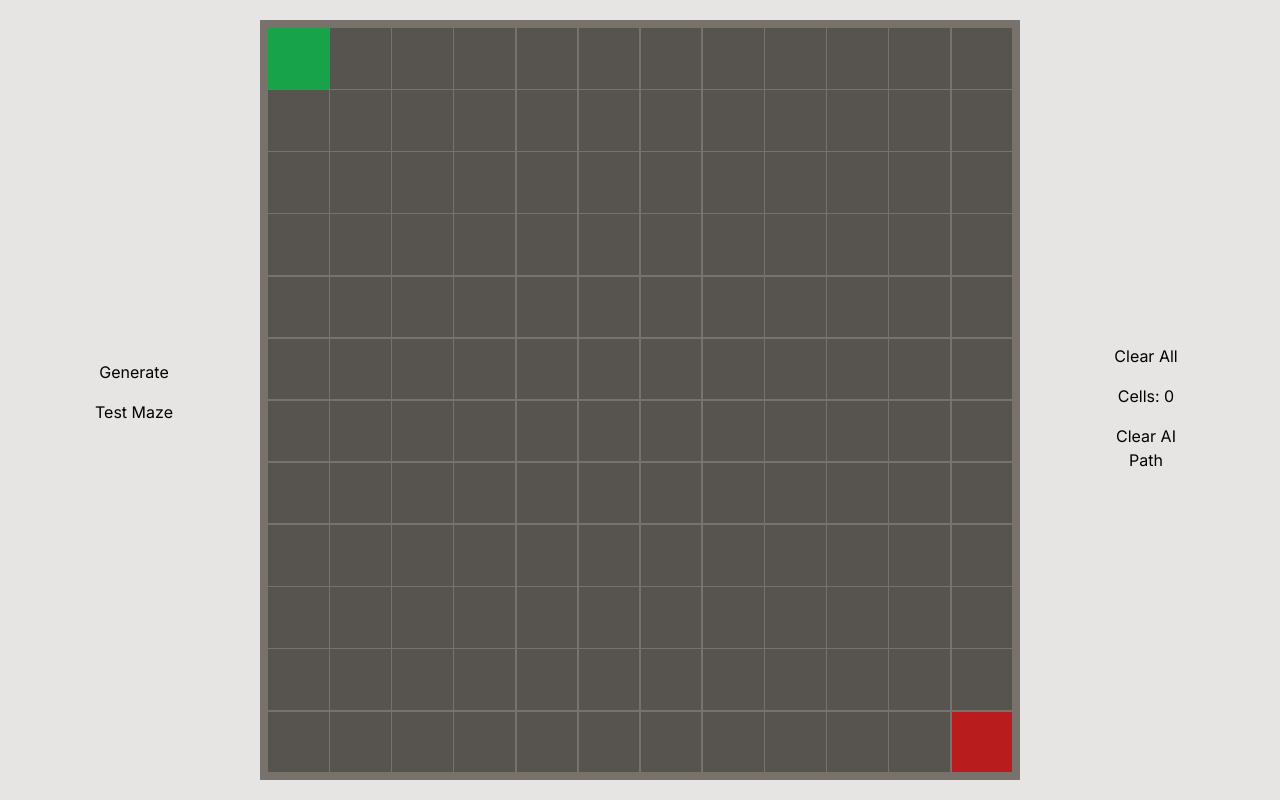
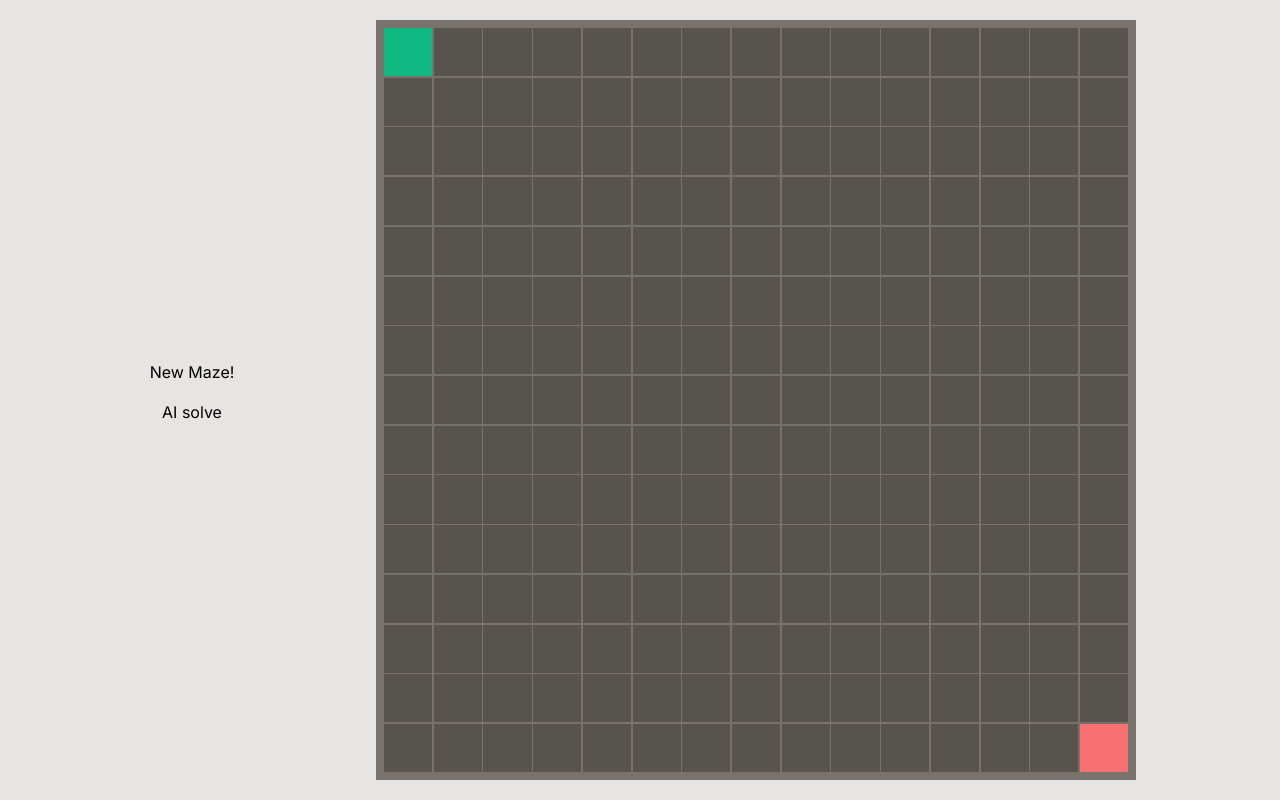
Before and after one commit to joliveto64/the-grid, a Next.js app: page / in a window 1280 px wide. Built offline with nearby package versions, Linux system fonts and the light colour scheme.

Commit message:
works, but performance is slow

```diff
--- a/app/components/Cell.tsx
+++ b/app/components/Cell.tsx
@@ -11,17 +11,17 @@ export default function Cell(props: {
 }) {
   function chooseColor() {
     if (props.isStart) {
-      return "bg-green-600";
+      return "bg-emerald-500";
     } else if (props.isEnd) {
-      return "bg-red-700";
+      return "bg-red-400";
     } else if (props.isDark) {
       return "bg-stone-600 active:bg-stone-400";
     } else if (props.isUser && props.isAi) {
-      return "bg-gradient-to-b from-blue-400 to-pink-400";
+      return "bg-gradient-to-b from-blue-400 to-yellow-300";
     } else if (props.isUser) {
       return "bg-blue-400";
     } else if (props.isAi) {
-      return "bg-pink-400";
+      return "bg-yellow-300";
     } else {
       return "bg-stone-200";
     }
--- a/app/components/useSharedState.tsx
+++ b/app/components/useSharedState.tsx
@@ -2,7 +2,7 @@ import { useState, useRef } from "react";
 import { createGrid } from "../createMaze";
 
 export default function useSharedState() {
-  const [gridSize, setGridSize] = useState(12);
+  const [gridSize, setGridSize] = useState(15);
   const [gridData, setGridData] = useState(createGrid(gridSize, gridSize));
   const [aiMoving, setAiMoving] = useState(false);
   const [isDragging, setIsDragging] = useState(false);
--- a/app/page.tsx
+++ b/app/page.tsx
@@ -5,8 +5,7 @@ import { PreventOpenSpace, countCells } from "./utils";
 import { exploreMaze } from "./pathfinding";
 import { createMaze } from "./createMaze";
 
-// TODO: allow user to trace path && determine winner
-// TODO: css for landscape / larger screens
+// TODO: make user solve then AI solve after. Doesn't work well on top of each other
 
 export default function Home() {
   const {
@@ -72,37 +71,37 @@ export default function Home() {
       let CurrRow = array[i][0];
       let CurrCol = array[i][1];
 
-      await delay(200);
+      await delay(75);
 
       setGridData((prevGrid: Grid) => {
-        return prevGrid.map((row, rIndex) => {
-          if (rIndex === CurrRow) {
-            return row.map((col, cIndex) => {
-              if (cIndex === CurrCol) {
-                return { ...col, isAi: true };
-              }
-              return col;
-            });
-          }
-          return row;
-        });
+        const newGrid = [...prevGrid];
+
+        if (newGrid[CurrRow] && newGrid[CurrRow][CurrCol]) {
+          newGrid[CurrRow] = [...newGrid[CurrRow]];
+          newGrid[CurrRow][CurrCol] = {
+            ...newGrid[CurrRow][CurrCol],
+            isAi: true,
+          };
+        }
+
+        return newGrid;
       });
     }
   }
 
   function userColorChange(inputRow: number, inputCol: number): void {
     setGridData((prevGrid: Grid) => {
-      return prevGrid.map((row, rIndex) => {
-        if (rIndex === inputRow) {
-          return row.map((cell, cIndex) => {
-            if (cIndex === inputCol) {
-              return { ...cell, isUser: true };
-            }
-            return cell;
-          });
-        }
-        return row;
-      });
+      const newGrid = [...prevGrid];
+
+      if (newGrid[inputRow] && newGrid[inputRow][inputCol]) {
+        newGrid[inputRow] = [...newGrid[inputRow]];
+        newGrid[inputRow][inputCol] = {
+          ...newGrid[inputRow][inputCol],
+          isUser: true,
+        };
+      }
+
+      return newGrid;
     });
   }
 
@@ -192,10 +191,11 @@ export default function Home() {
             <button
               className="landscape:mb-4"
               onClick={() => {
+                touchedCells.current.clear();
                 setGridData(createMaze(gridSize, gridSize));
               }}
             >
-              Generate
+              New Maze!
             </button>
             <button
               onClick={() => {
@@ -203,7 +203,7 @@ export default function Home() {
                 handleTestMaze(gridData);
               }}
             >
-              Test Maze
+              AI solve
             </button>
           </>
         </div>
@@ -242,7 +242,7 @@ export default function Home() {
             ))
           )}
         </div>
-        <div className="w-full flex justify-evenly landscape:flex-col landscape:items-center landscape:w-24 landscape:text-center mt-4">
+        {/* <div className="w-full flex justify-evenly landscape:flex-col landscape:items-center landscape:w-24 landscape:text-center mt-4">
           <button
             onClick={() => {
               clearPath();
@@ -255,7 +255,7 @@ export default function Home() {
             Cells: {countCells(gridData)}
           </span>
           <button onClick={clearAiPath}>Clear AI Path</button>
-        </div>
+        </div> */}
       </div>
     </div>
   );
```
